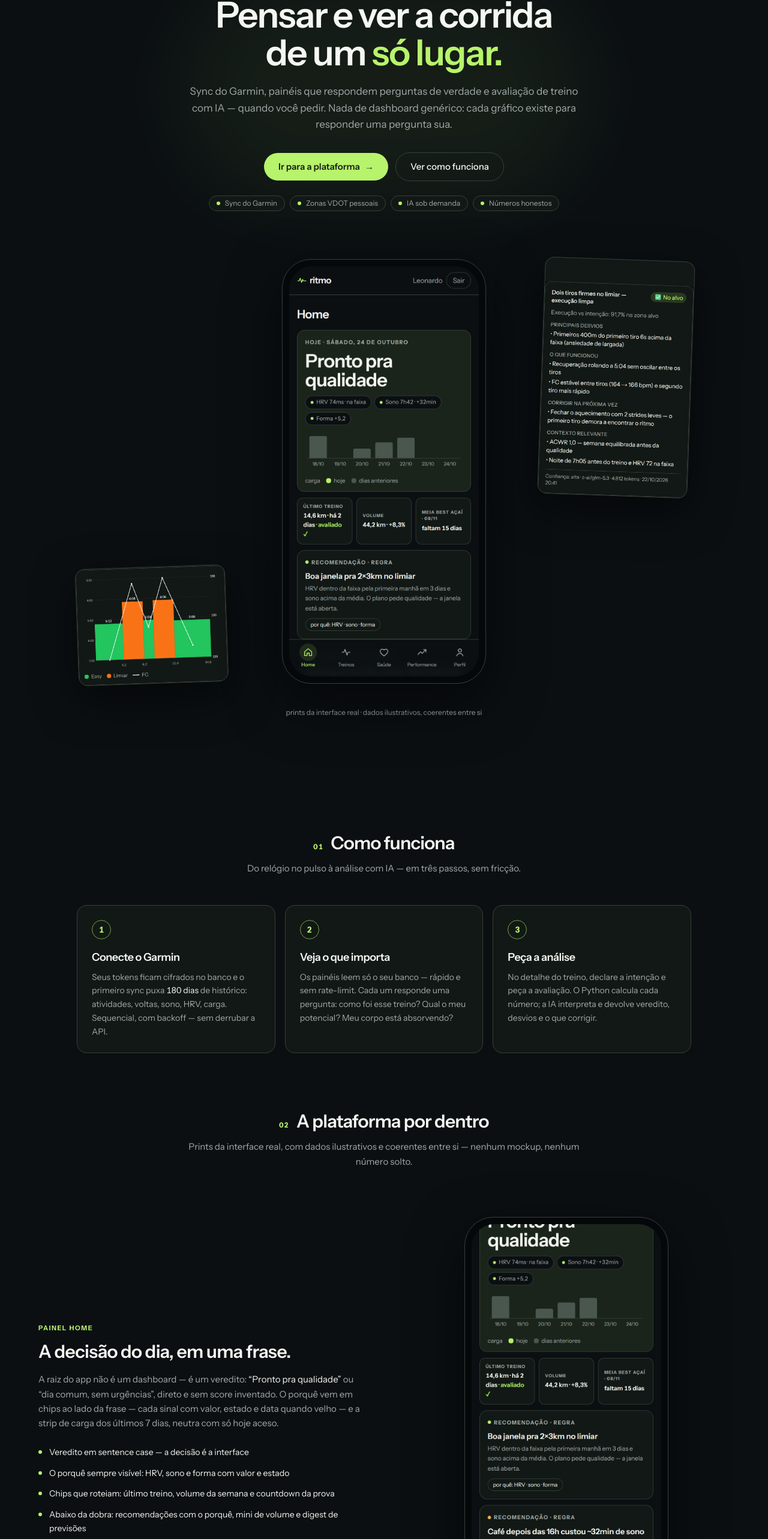
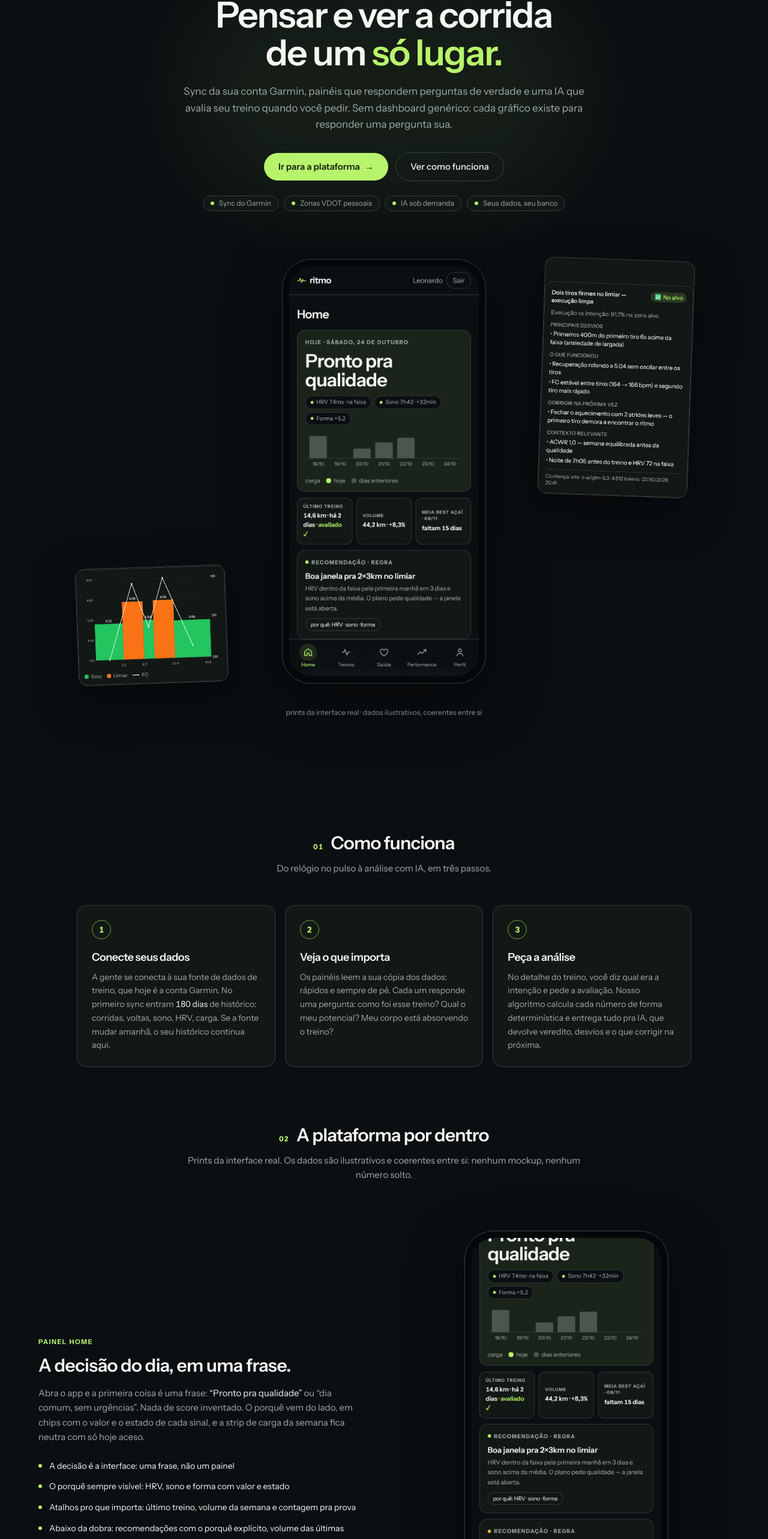
Before and after one commit to leonardocroda/ritmo, a Next.js app in the folder frontend/: page /site in a window 1280 px wide. Shown: the part 206-2772 px from the top of the page at 60% size. Built offline with nearby package versions, Linux system fonts and the light colour scheme.

Commit message:
feat(site): tom de voz mais pessoal e sem jargao tecnico

```diff
--- a/frontend/src/app/(site)/site/page.tsx
+++ b/frontend/src/app/(site)/site/page.tsx
@@ -18,7 +18,7 @@
 export const metadata: Metadata = {
   title: "Ritmo — pensar e ver a corrida de um só lugar",
   description:
-    "Sync do Garmin, painéis que importam (Treinos · Performance · Saúde) e avaliação de treino com IA sob demanda — com zonas VDOT pessoais e números honestos.",
+    "Sync do Garmin, painéis que importam (Treinos · Performance · Saúde) e avaliação de treino com IA sob demanda, com zonas VDOT suas e potencial sem número mágico.",
   openGraph: {
     title: "Ritmo — pensar e ver a corrida de um só lugar",
     description:
@@ -188,9 +188,10 @@
           de um <span className="text-accent">só lugar.</span>
         </h1>
         <p className="mx-auto mt-5 max-w-2xl text-[17px] leading-relaxed text-muted">
-          Sync do Garmin, painéis que respondem perguntas de verdade e
-          avaliação de treino com IA — quando você pedir. Nada de dashboard
-          genérico: cada gráfico existe para responder uma pergunta sua.
+          Sync da sua conta Garmin, painéis que respondem perguntas de
+          verdade e uma IA que avalia seu treino quando você pedir. Sem
+          dashboard genérico: cada gráfico existe para responder uma
+          pergunta sua.
         </p>
         <div className="mt-8 flex flex-col items-center justify-center gap-3 sm:flex-row">
           <CtaButton href="/treinos">
@@ -209,7 +210,7 @@
             "Sync do Garmin",
             "Zonas VDOT pessoais",
             "IA sob demanda",
-            "Números honestos",
+            "Seus dados, seu banco",
           ].map((chip) => (
             <span
               key={chip}
@@ -274,24 +275,26 @@
       <SectionHead
         idx="01"
         title="Como funciona"
-        lead="Do relógio no pulso à análise com IA — em três passos, sem fricção."
+        lead="Do relógio no pulso à análise com IA, em três passos."
       />
       <div className="mx-auto mt-12 grid max-w-5xl gap-4 sm:grid-cols-3">
-        <Step n="1" title="Conecte o Garmin">
-          Seus tokens ficam cifrados no banco e o primeiro sync puxa{" "}
+        <Step n="1" title="Conecte seus dados">
+          A gente se conecta à sua fonte de dados de treino, que hoje é a
+          conta Garmin. No primeiro sync entram{" "}
           <span className="tabular-nums text-foreground">180 dias</span> de
-          histórico: atividades, voltas, sono, HRV, carga. Sequencial, com
-          backoff — sem derrubar a API.
+          histórico: corridas, voltas, sono, HRV, carga. Se a fonte mudar
+          amanhã, o seu histórico continua aqui.
         </Step>
         <Step n="2" title="Veja o que importa">
-          Os painéis leem só o seu banco — rápido e sem rate-limit. Cada um
-          responde uma pergunta: como foi esse treino? Qual o meu potencial?
-          Meu corpo está absorvendo?
+          Os painéis leem a sua cópia dos dados: rápidos e sempre de pé.
+          Cada um responde uma pergunta: como foi esse treino? Qual o meu
+          potencial? Meu corpo está absorvendo o treino?
         </Step>
         <Step n="3" title="Peça a análise">
-          No detalhe do treino, declare a intenção e peça a avaliação. O
-          Python calcula cada número; a IA interpreta e devolve veredito,
-          desvios e o que corrigir.
+          No detalhe do treino, você diz qual era a intenção e pede a
+          avaliação. Nosso algoritmo calcula cada número de forma
+          determinística e entrega tudo pra IA, que devolve veredito,
+          desvios e o que corrigir na próxima.
         </Step>
       </div>
     </section>
@@ -364,7 +367,7 @@
         <SectionHead
           idx="02"
           title="A plataforma por dentro"
-          lead="Prints da interface real, com dados ilustrativos e coerentes entre si — nenhum mockup, nenhum número solto."
+          lead="Prints da interface real. Os dados são ilustrativos e coerentes entre si: nenhum mockup, nenhum número solto."
         />
       </div>
 
@@ -374,21 +377,20 @@
         title="A decisão do dia, em uma frase."
         lead={
           <>
-            A raiz do app não é um dashboard — é um veredito:{" "}
+            Abra o app e a primeira coisa é uma frase:{" "}
             <span className="text-foreground">
               “Pronto pra qualidade”
             </span>{" "}
-            ou “dia comum, sem urgências”, direto e sem score inventado. O
-            porquê vem em chips ao lado da frase — cada sinal com valor,
-            estado e data quando velho — e a strip de carga dos últimos 7
-            dias, neutra com só hoje aceso.
+            ou “dia comum, sem urgências”. Nada de score inventado. O porquê
+            vem do lado, em chips com o valor e o estado de cada sinal, e a
+            strip de carga da semana fica neutra com só hoje aceso.
           </>
         }
         bullets={[
-          "Veredito em sentence case — a decisão é a interface",
+          "A decisão é a interface: uma frase, não um painel",
           "O porquê sempre visível: HRV, sono e forma com valor e estado",
-          "Chips que roteiam: último treino, volume da semana e countdown da prova",
-          "Abaixo da dobra: recomendações com o porquê, mini de volume e digest de previsões",
+          "Atalhos pro que importa: último treino, volume da semana e contagem pra prova",
+          "Abaixo da dobra: recomendações com o porquê explícito, volume das últimas semanas e previsões de prova",
         ]}
       >
         <div className="relative">
@@ -406,18 +408,18 @@
         flip
         lead={
           <>
-            O gráfico de voltas conta a história: cada barra colorida pela{" "}
-            <span className="text-foreground">zona VDOT pessoal</span> —
-            verde fácil, azul maratona, laranja limiar, vermelho intervalado,
-            roxo repetição — com largura proporcional à duração e a linha de
-            FC por cima. Pausa de 30s não se disfarça de tiro de 3km.
+            Cada volta vira uma barra colorida pela{" "}
+            <span className="text-foreground">zona VDOT sua</span>: verde
+            fácil, azul maratona, laranja limiar, vermelho intervalado, roxo
+            repetição. A largura segue a duração da volta e a linha de FC vai
+            por cima. Pausa de 30s não se disfarça de tiro de 3km.
           </>
         }
         bullets={[
           "Splits por zona VDOT sua, com FC e relevo no mesmo gráfico",
-          "Consistência: 1ª vs 2ª metade, drift cardíaco, decoupling FC/pace",
+          "Consistência: 1ª contra 2ª metade, drift cardíaco e cadência",
           "Contexto do dia: sono, HRV, FC de repouso e temperatura",
-          "Tipo inferido (prova, limiar, longão…) e badge de avaliado",
+          "Tipo identificado sozinho (longão, limiar, prova…) e selo de avaliado",
         ]}
       >
         <div className="relative">
@@ -439,24 +441,23 @@
         title="Execução contra intenção."
         lead={
           <>
-            Você declara a intenção —{" "}
+            Você diz qual era o plano, tipo{" "}
+            <span className="text-foreground">“era um longão fácil”</span>, e
+            pede a avaliação. Nosso algoritmo calcula tudo que é número:
+            zonas por volta, consistência, contexto do dia. A IA entra pra
+            interpretar o conjunto e devolver veredito, desvios e o que
+            corrigir.{" "}
             <span className="text-foreground">
-              “era um longão fácil”
-            </span>{" "}
-            — e pede a análise. O backend monta um payload determinístico
-            (zonas por volta, consistência, contexto do dia, PRs) e a IA
-            interpreta: veredito, desvios e correções.{" "}
-            <span className="text-foreground">
-              Zero alucinação de número
+              Nenhuma métrica sai da cabeça da IA
             </span>
-            : o percentual na zona alvo é sempre o calculado em Python.
+            : o percentual na zona alvo é calculado pelo algoritmo, sempre.
           </>
         }
         bullets={[
-          "Veredito no alvo, abaixo ou acima — com os desvios nomeados",
-          "Zonas VDOT suas + contexto fisiológico do dia na avaliação",
-          "Auditoria em cada card: modelo, tokens e data",
-          "Sob demanda — nada é avaliado sem você pedir",
+          "Veredito no alvo, abaixo ou acima, com os desvios nomeados",
+          "Zonas VDOT suas e o contexto fisiológico do dia na avaliação",
+          "Transparência total: cada card guarda modelo, data e custo em tokens",
+          "Sob demanda: nada roda sem você pedir",
         ]}
       >
         <div className="relative">
@@ -475,15 +476,15 @@
         flip
         lead={
           <>
-            A pergunta que nenhum app responde com honestidade. A timeline
-            VDOT plota cada prova e teste, a linha do corrente e a{" "}
-            <span className="text-foreground">faixa até o demonstrado</span>{" "}
-            — a lacuna é o alvo honesto, nunca um número mágico.
+            Aqui não tem número mágico. A timeline plota cada prova e teste
+            com o VDOT equivalente, marca o seu corrente e sombreia a{" "}
+            <span className="text-foreground">faixa até o demonstrado</span>.
+            A lacuna entre os dois é o seu alvo honesto.
           </>
         }
         bullets={[
           "VDOT corrente vs demonstrado, com a lacuna % visível",
-          "Previsões por 4 métodos (Garmin, Riegel, VDOT, média honesta) contra PRs",
+          "Previsões para 5K, 10K, meia e maratona por 4 métodos, contra seus recordes",
           "Curva PMC: fitness, fadiga e forma dos últimos 60 dias",
           "Hierarquia clara: provas e testes medem; o relógio só estima",
         ]}
@@ -507,11 +508,10 @@
         title="Meu corpo está absorvendo o treino?"
         lead={
           <>
-            O fio: o sono recupera, o corpo responde, dormir mal custa — e a
-            vida fora da corrida sustenta tudo. Quatro seções contam essa
-            história com os seus dados, incluindo a{" "}
-            <span className="text-foreground">dose-resposta pessoal</span>:
-            o preço de uma noite curta, visível.
+            A história que o painel conta é simples: o sono recupera, o corpo
+            responde e dormir mal custa. Tudo com os seus dados, incluindo a{" "}
+            <span className="text-foreground">dose-resposta pessoal</span>: o
+            preço de uma noite curta aparece no gráfico.
           </>
         }
         bullets={[
@@ -537,14 +537,13 @@
       <Feature
         id="zonas"
         eyebrow="Perfil · Zonas de FC"
-        title="Zonas com dono, método e histórico."
+        title="Zonas suas, com método e histórico."
         flip
         lead={
           <>
-            FC máxima, FC de repouso e LTHR com fonte (Garmin ou manual) e
-            vigência. Escolha o método — LTHR%, reserva cardíaca ou FC máx% —
-            e cada mudança vira uma linha datada: treino antigo é lido com as
-            zonas da época dele.{" "}
+            FC máxima, FC de repouso e limiar (LTHR), cada um com a fonte e a
+            data de vigência. Você escolhe o método de cálculo e cada mudança
+            fica registrada: treino antigo é lido com as zonas da época dele.{" "}
             <span className="text-foreground">
               O passado nunca é reclassificado.
             </span>
@@ -552,8 +551,8 @@
         }
         bullets={[
           "Três métodos de cálculo, percentuais editáveis por zona",
-          "Editar manual vence o sync — e registra a preferência",
-          "Histórico effective-dated de cada valor e configuração",
+          "Sua edição manual tem prioridade sobre o sync",
+          "Histórico datado de cada valor e configuração",
         ]}
       >
         <div className="relative">
@@ -578,12 +577,11 @@
       <div className="mx-auto max-w-3xl rounded-card border-l-[3px] border-accent bg-raised px-6 py-8 sm:px-10">
         <Eyebrow>O que nenhum outro app faz</Eyebrow>
         <p className="mt-4 text-lg leading-relaxed">
-          Garmin Connect mostra o que você fez. Strava resume. TrainingPeaks
-          planeja. O Ritmo{" "}
+          Todo app de treino mostra o que você fez. O Ritmo{" "}
           <span className="text-accent">julga como você executou</span>{" "}
-          contra o que declarou — com as suas zonas VDOT, o contexto
-          fisiológico do dia e os seus padrões. A análise que um coach faria,
-          quando você pedir.
+          contra o que declarou: com as suas zonas VDOT, o contexto do dia e
+          os seus padrões. É a análise que um coach faria, no dia em que você
+          quiser.
         </p>
       </div>
     </section>
@@ -611,24 +609,24 @@
       <SectionHead
         idx="03"
         title="Por que confiar nos números"
-        lead="Decisões de produto que ficam visíveis na interface — não no discurso."
+        lead="Decisões de produto que você confere na interface, não no discurso."
       />
       <div className="mx-auto mt-12 grid max-w-5xl gap-4 sm:grid-cols-2">
         <Principle title="Zero alucinação">
-          Todo número é calculado em Python — determinístico e auditável. A
-          IA interpreta; nunca inventa métrica.
+          Nenhum número vem da cabeça da IA. O algoritmo calcula tudo de
+          forma determinística e auditável; a IA interpreta o conjunto.
         </Principle>
         <Principle title="Faixa, nunca número mágico">
           Potencial vem de provas e testes com data. Estimativa do relógio
-          aparece com selo de estimativa.
+          aparece com o selo de estimativa, sempre.
         </Principle>
         <Principle title="Seus dados, seu banco">
-          O Garmin só é lido no sync. Os painéis leem o seu Postgres —
-          rápido e isolado por usuário.
+          A fonte é lida só quando você sincroniza. Os painéis leem a sua
+          cópia dos dados, rápida e isolada por usuário.
         </Principle>
         <Principle title="IA sob demanda">
-          Avaliação tem custo de tokens e valor de resposta. Nada roda sem
-          você pedir — e cada tentativa fica no histórico.
+          Avaliação custa tokens e vale quando você quer a resposta. Nada
+          roda sem você pedir, e cada tentativa fica registrada.
         </Principle>
       </div>
     </section>
@@ -648,14 +646,14 @@
           Sua corrida, pensada de um só lugar.
         </h2>
         <p className="mx-auto mt-4 max-w-md text-[15px] leading-relaxed text-muted">
-          Conecte o Garmin, sincronize e chame a IA quando quiser.
+          Conecte seus dados, sincronize e chame a IA quando quiser.
         </p>
         <CtaButton href="/treinos" className="mt-8">
           Ir para a plataforma
           <span aria-hidden="true">→</span>
         </CtaButton>
         <p className="mt-4 text-xs text-muted">
-          acesso por convite — peça o código a quem te indicou
+          acesso por convite: peça o código a quem te indicou
         </p>
       </div>
     </section>
```
